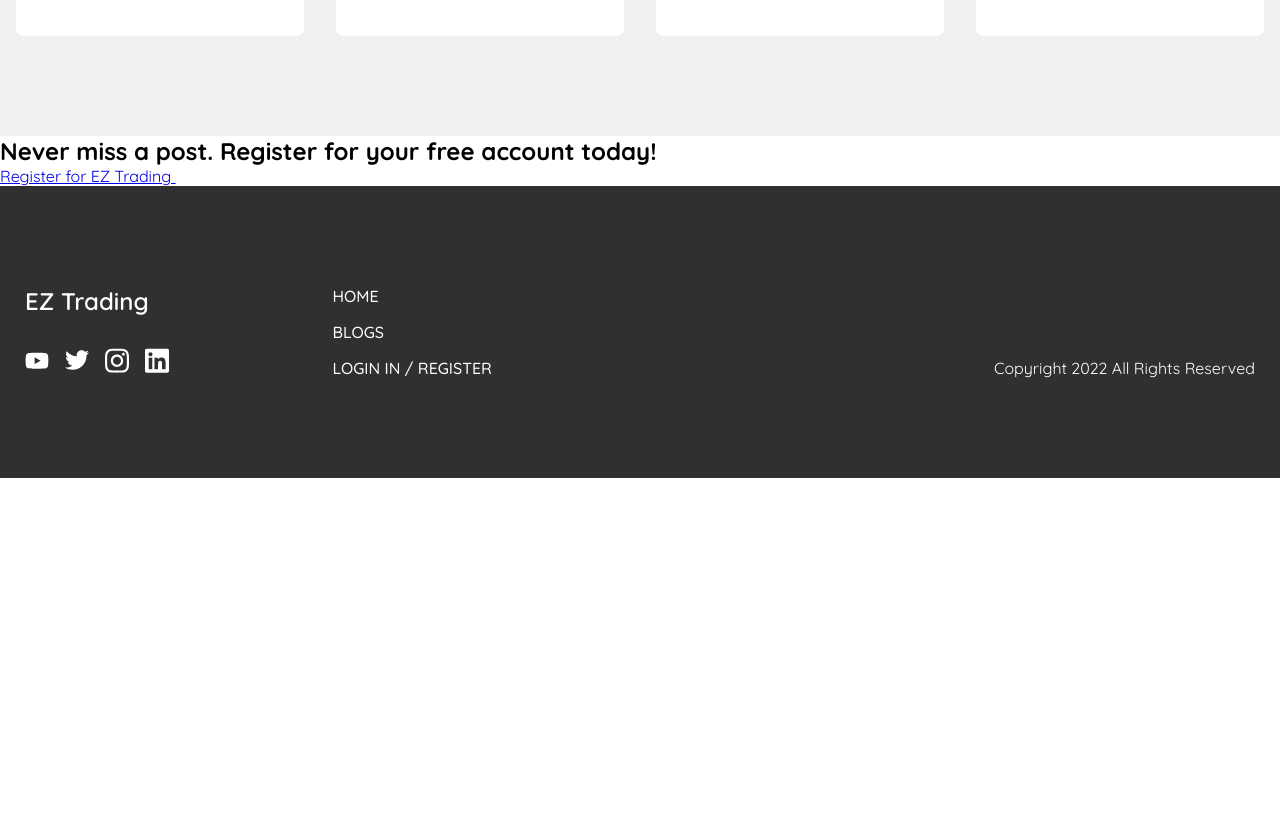
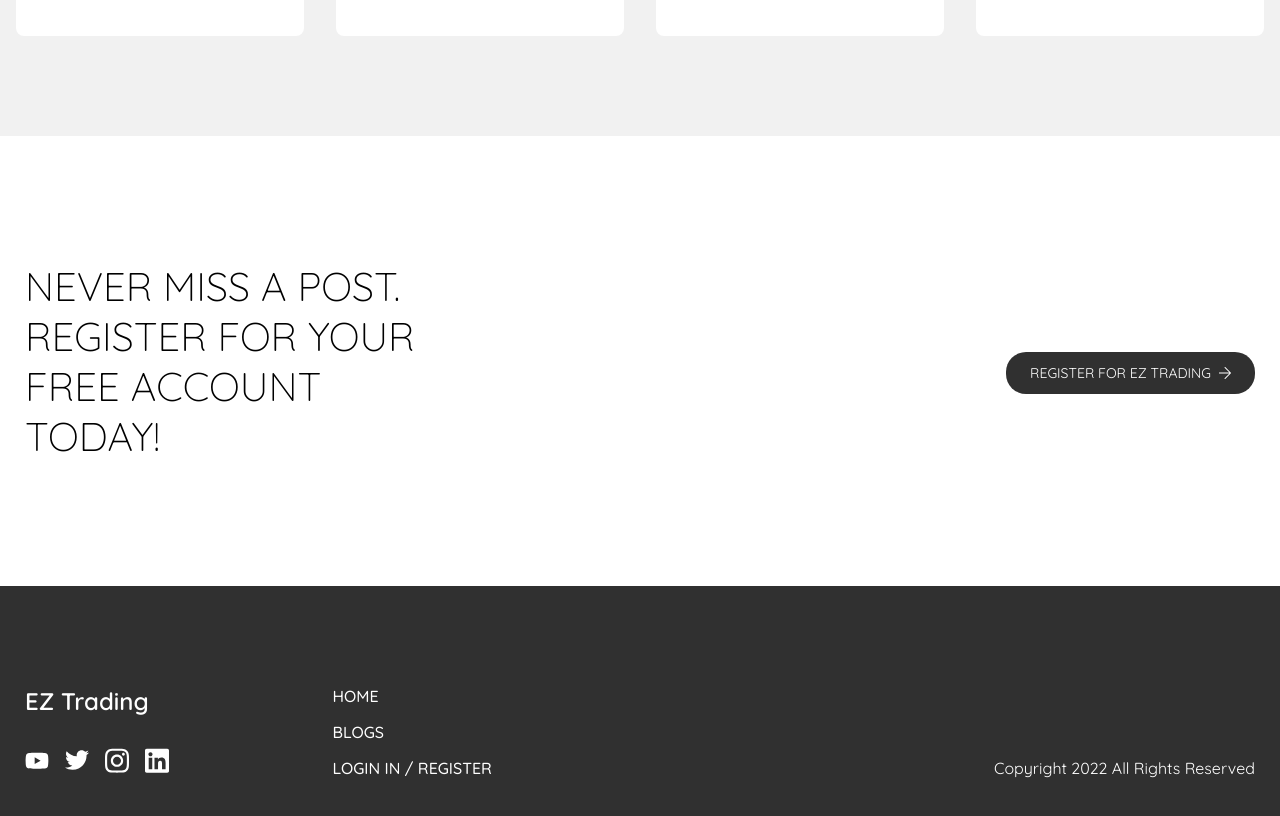
Before and after one commit to Ismaeltech/Trading-blog, a Vue app: page / in a window 1280 px wide. Shown: the part 2581-3397 px from the top of the page. Before the commit the page ends 3059 px from the top, so only its background shows below. Built offline with nearby package versions, Linux system fonts and the light colour scheme; what vue2-editor would draw is missing.

Commit message:
Router button and class container styled

```diff
--- a/src/App.vue
+++ b/src/App.vue
@@ -69,6 +69,57 @@ export default {
   }
 }
 
+button,
+.router-button {
+  transition: 500ms ease all;
+  cursor: pointer;
+  margin-top: 24px;
+  padding: 12px 24px;
+  background-color: #303030;
+  color: #fff;
+  border-radius: 20px;
+  border: none;
+  text-transform: uppercase;
+
+  &:focus {
+    outline: none;
+  }
+
+  &:hover {
+    background-color: rgba(48, 48, 48, 0.7);
+  }
+}
+
+.button-ghost {
+  color: #000;
+  padding: 0;
+  border-radius: 0;
+  margin-top: 50px;
+  font-size: 15px;
+  font-weight: 500;
+  background-color: transparent;
+  @media (min-width: 700px) {
+    margin-top: 0;
+    margin-left: auto;
+  }
+
+  i {
+    margin-left: 8px;
+  }
+}
+
+.button-light {
+  background-color: transparent;
+  border: 2px solid #fff;
+  color: #fff;
+}
+
+.button-active {
+  pointer-events: none !important;
+  cursor: none !important;
+  background-color: rgba(128, 128, 128, 0.5) !important;
+}
+
 .blog-card-wrap {
   position: relative;
   padding: 80px 16px;
--- a/src/views/Home.vue
+++ b/src/views/Home.vue
@@ -69,4 +69,39 @@ export default {
     margin-bottom: 32px;
   }
 }
+
+.updates {
+  .container {
+    padding: 100px 25px;
+    display: flex;
+    flex-direction: column;
+    align-items: center;
+    @media (min-width: 800px) {
+      padding: 125px 25px;
+      flex-direction: row;
+    }
+
+    .router-button {
+      display: flex;
+      font-size: 14px;
+      text-decoration: none;
+      @media(min-width: 800px) {
+        margin-left: auto;
+      }
+    }
+
+    h2 {
+      font-weight: 300;
+      font-size: 32px;
+      max-width: 425px;
+      width: 100%;
+      text-align: center;
+      text-transform: uppercase;
+      @media(min-width: 800px) {
+        text-align: initial;
+        font-size: 40px;
+      }
+    }
+  }
+}
 </style>
```
